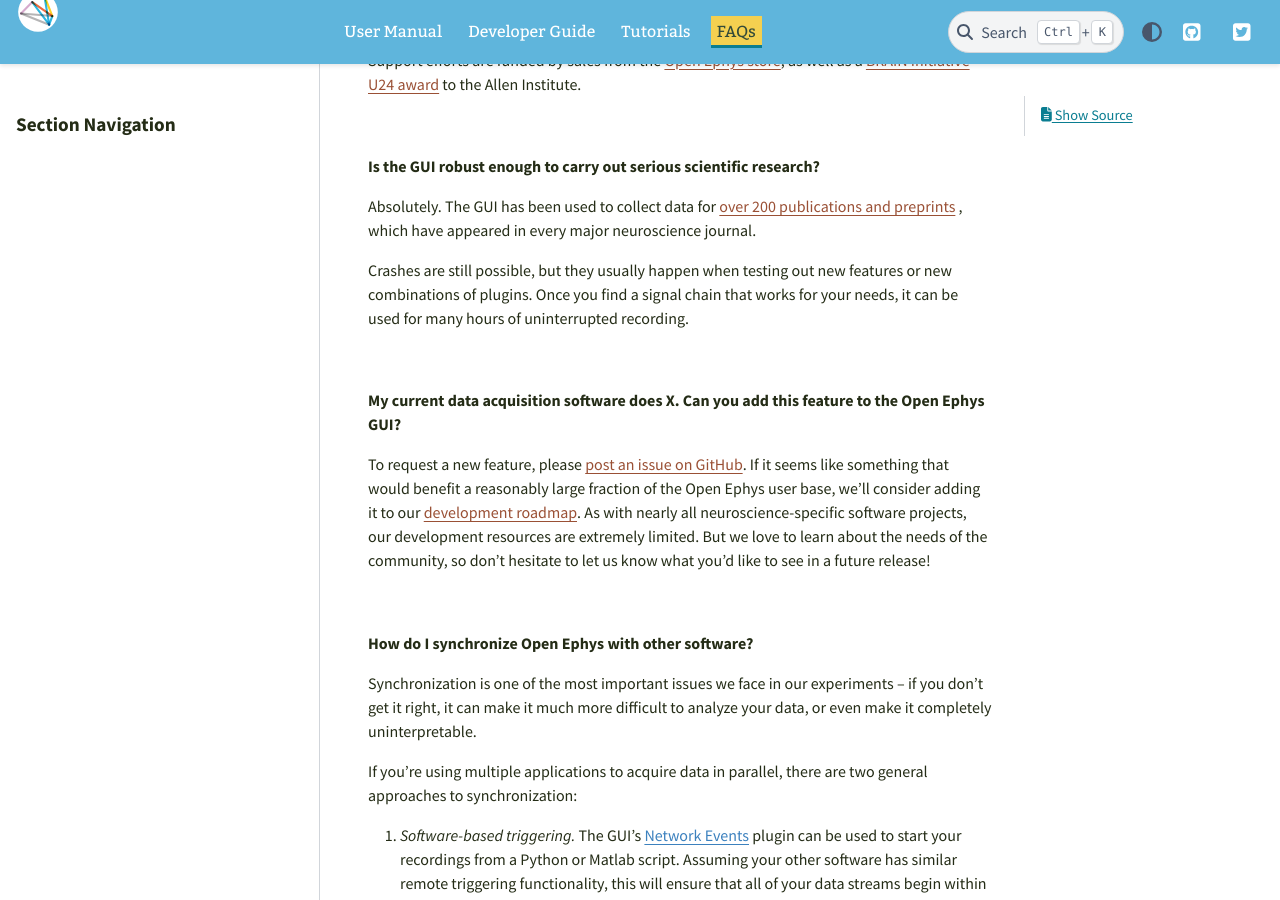
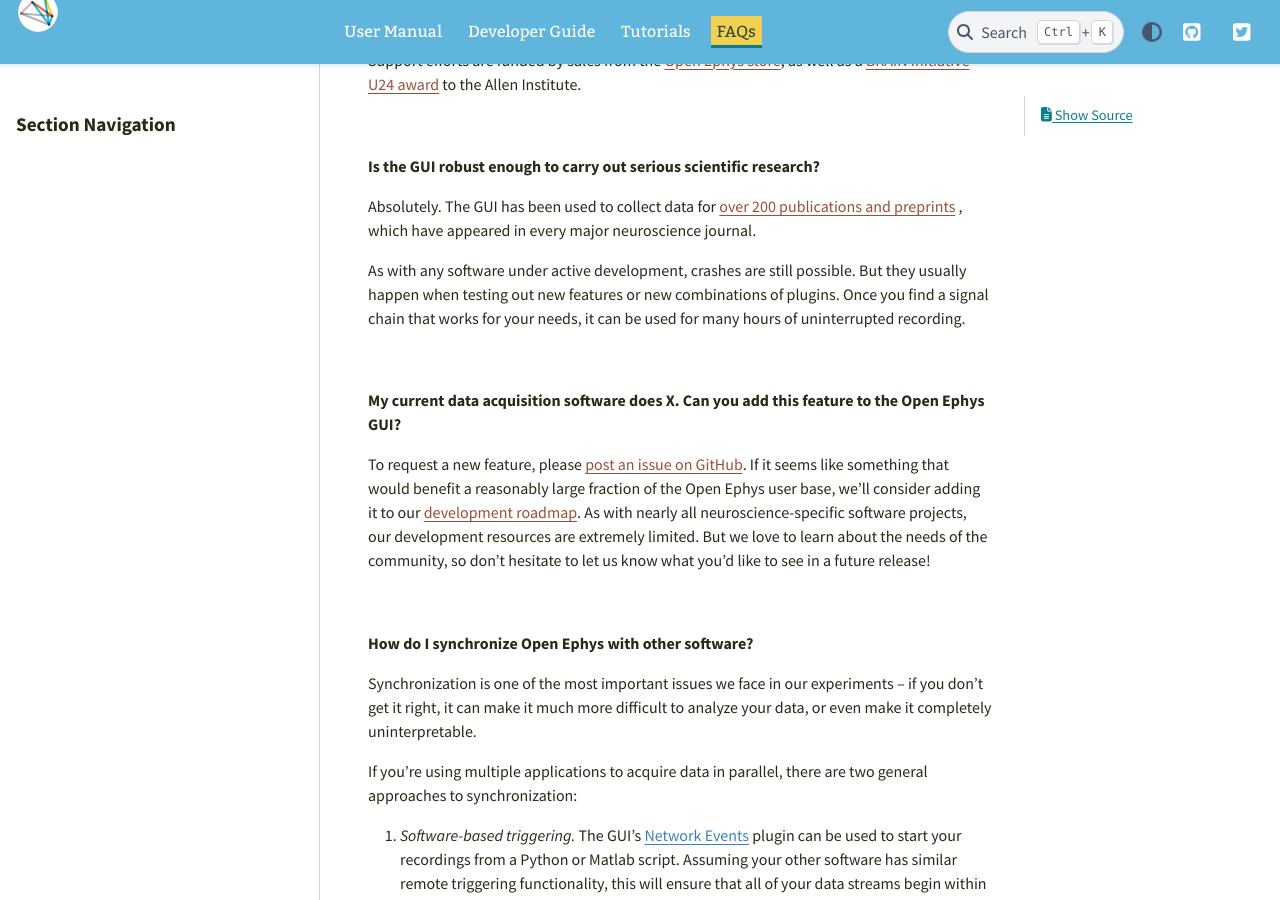
Before and after one commit to open-ephys/gui-docs, a Sphinx documentation site: the page built from source/FAQ/index.rst, in a window 1280 px wide and 900 px high, scrolled down 463 px. Built offline with Sphinx 7.4.7 and the PyData theme 0.15.4, drawn with Linux system fonts in a browser that asks for light colours.

Commit message:
Edit FAQs

```diff
--- a/source/FAQ/index.rst
+++ b/source/FAQ/index.rst
@@ -18,7 +18,7 @@
 
 Absolutely. The GUI has been used to collect data for `over 200 publications and preprints <https://open-ephys.org/publications>`__ , which have appeared in every major neuroscience journal.
 
-Crashes are still possible, but they usually happen when testing out new features or new combinations of plugins. Once you find a signal chain that works for your needs, it can be used for many hours of uninterrupted recording.
+As with any software under active development, crashes are still possible. But they usually happen when testing out new features or new combinations of plugins. Once you find a signal chain that works for your needs, it can be used for many hours of uninterrupted recording.
 
 |
 
```
